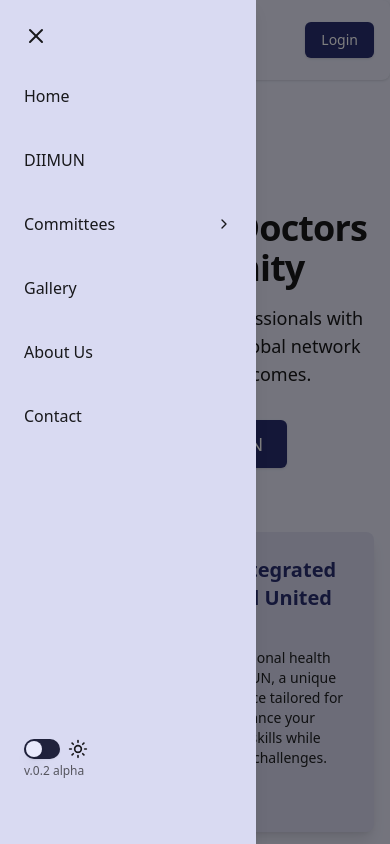
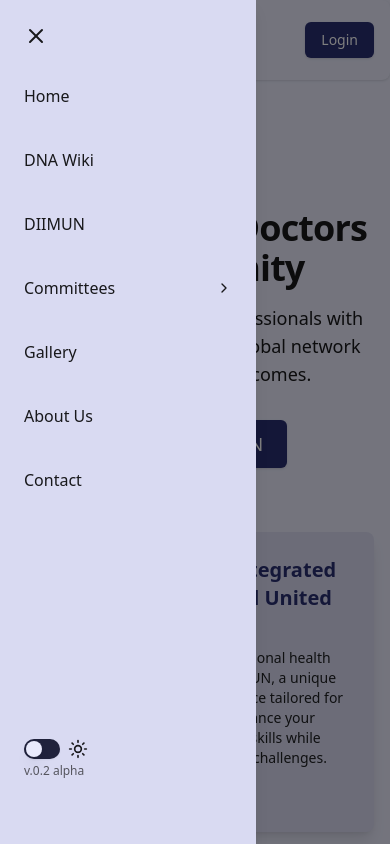
Before and after one commit to reun100e/DNA, a React (Vite) app in the folder frontend/: page / in a window 390 px wide. Both pictures are taken after a click on the button "Toggle sidebar". Shown: the top 844 px of the page. Built offline with nearby package versions, Linux system fonts and the light colour scheme.

Commit message:
Add DNA wiki links

```diff
--- a/frontend/src/components/Navbar/MobileSidebar.tsx
+++ b/frontend/src/components/Navbar/MobileSidebar.tsx
@@ -51,6 +51,13 @@ const MobileSidebar: React.FC<SidebarProps> = ({
               className="block py-5 hover:text-primary transition-colors"
             >
               Home
+            </div>
+
+            <div
+              onClick={() => {closeSidebar();navigate("/docs")}}
+              className="block py-5 hover:text-primary transition-colors"
+            >
+              DNA Wiki
             </div>
 
             <div
--- a/frontend/src/components/Navbar/NavMenu.tsx
+++ b/frontend/src/components/Navbar/NavMenu.tsx
@@ -41,9 +41,21 @@ export function NavMenu() {
                   </div>
                 </NavigationMenuLink>
               </li>
-              <ListItem className="cursor-pointer" onClick={() => navigate("/about")} title="Doctors Nexus Amity">
+              <ListItem
+                className="cursor-pointer"
+                onClick={() => navigate("/about")}
+                title="Doctors Nexus Amity"
+              >
                 Learn about Doctors Nexus Amity and our mission to bridge
                 healthcare and technology for global health impact.
+              </ListItem>
+              <ListItem
+                className="cursor-pointer"
+                onClick={() => navigate("/docs")}
+                title="DNA Wiki: Documents & Guides"
+              >
+                Study guides, preparation materials, program outlines, you name
+                it, DNA wiki has the wealth of information you need.
               </ListItem>
             </ul>
           </NavigationMenuContent>
```
